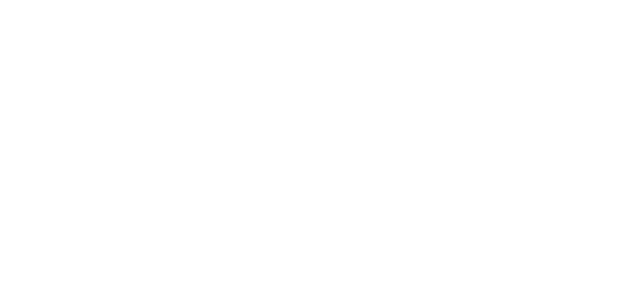
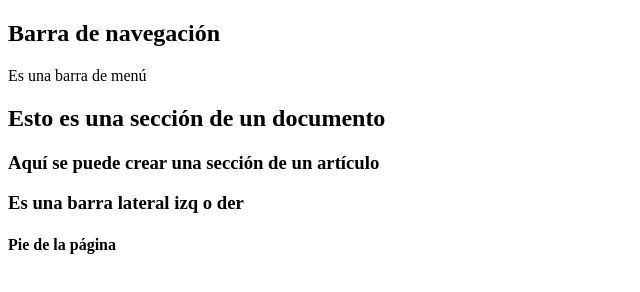
Before and after one commit to KellyNicoleGA/4IV7-PSW-Guerrero-Astudillo-Kelly-Nicole, a plain HTML site: page index.html in a window 1280 px wide. Shown: the whole page, without its empty margins (0-640 px from the left). Drawn offline with Linux system fonts and the light colour scheme.

Commit message:
mi primera pagina

```diff
--- a/index.html
+++ b/index.html
@@ -4,9 +4,24 @@
     <meta charset="UTF-8">
     <meta http-equiv="X-UA-Compatible" content="IE=edge">
     <meta name="viewport" content="width=device-width, initial-scale=1.0">
-    <title>Document</title>
+    <title>HTML 5 El futuro</title>
 </head>
 <body>
-
+    <nav>
+        <h1>Barra de navegación</h1>
+        <p>Es una barra de menú</p>
+    </nav>
+    <section>
+        <h2>Esto es una sección de un documento</h2>
+        <article>
+            <h3>Aquí se puede crear una sección de un artículo</h3>
+        </article>
+        <aside>
+            <h3>Es una barra lateral izq o der</h3>
+        </aside>
+    </section>
+    <footer>
+        <h4>Pie de la página</h4>
+    </footer>
 </body>
 </html>
```
Also changed, not shown: 1 other file.
